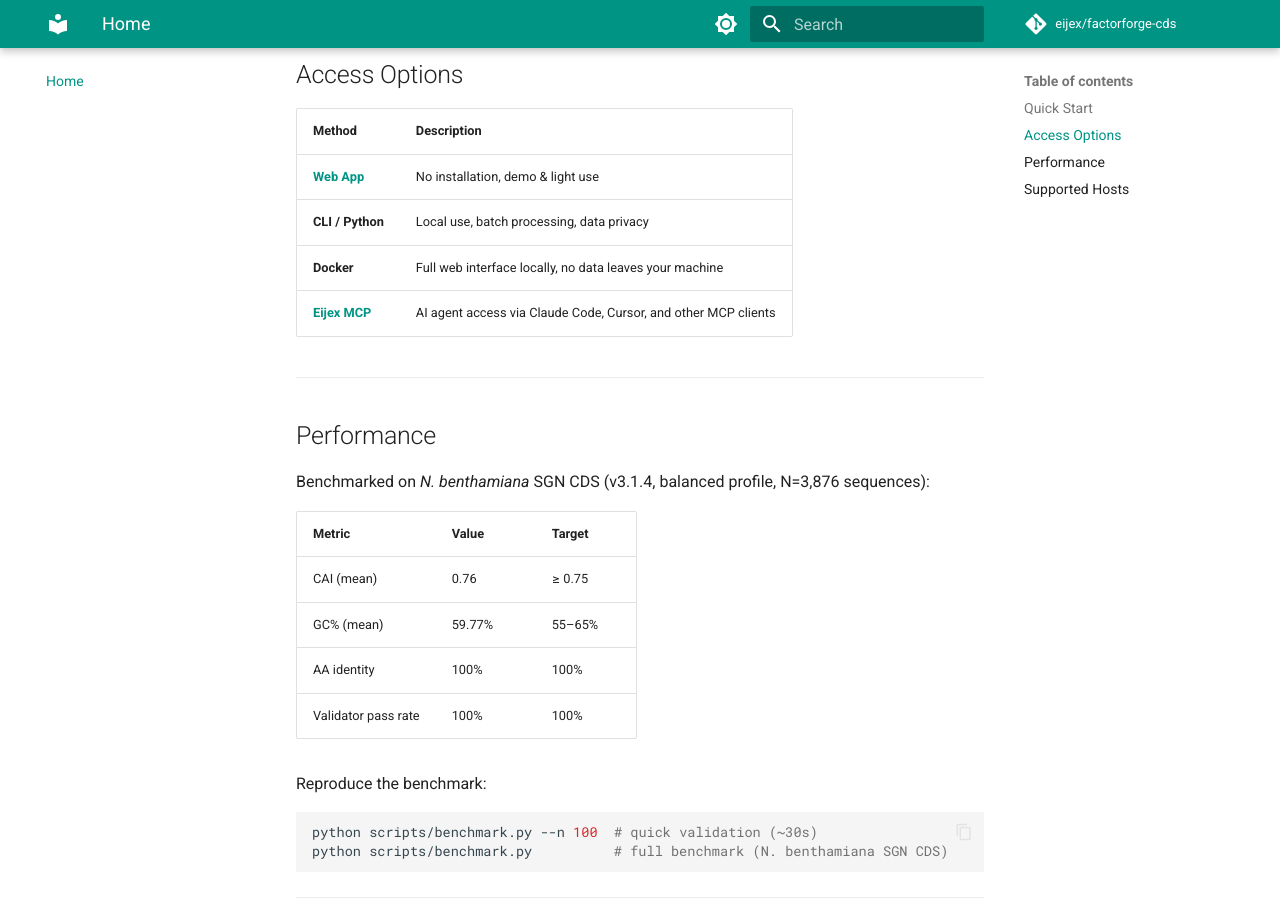
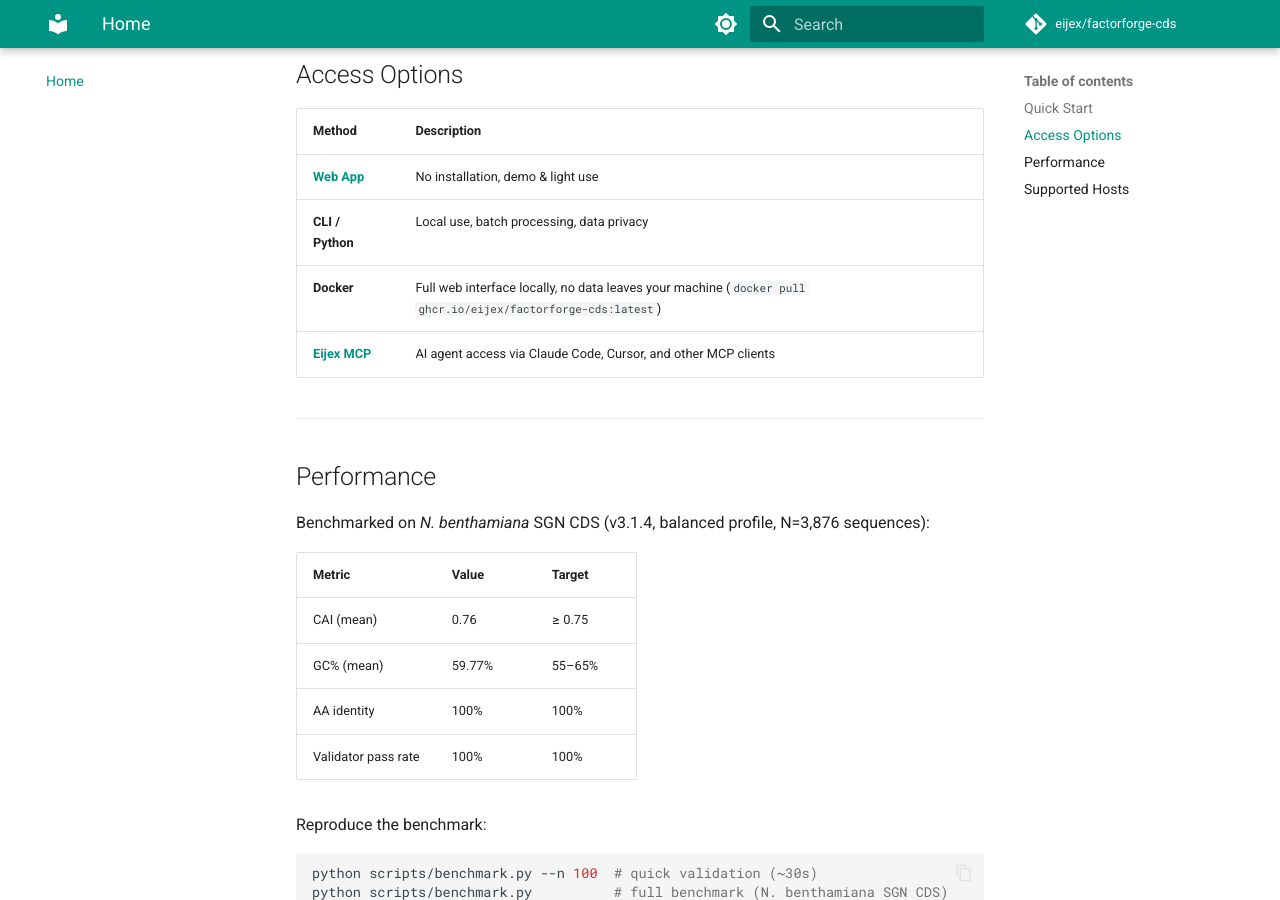
Before and after one commit to eijex/factorforge-cds, an MkDocs documentation site: the page built from docs/index.md, in a window 1280 px wide and 900 px high, scrolled down 667 px. Built offline with MkDocs 1.6.1 and Material for MkDocs 9.7.7, drawn with Linux system fonts in a browser that asks for light colours; comment, search, counter and statistics services are not loaded.

Commit message:
docs: add GHCR Docker pull command to Access Options table

```diff
--- a/docs/index.md
+++ b/docs/index.md
@@ -29,7 +29,7 @@ Or use the **[web app](https://factorforge.eijex.com)** — no installation requ
 |--------|-------------|
 | **[Web App](https://factorforge.eijex.com)** | No installation, demo & light use |
 | **CLI / Python** | Local use, batch processing, data privacy |
-| **Docker** | Full web interface locally, no data leaves your machine |
+| **Docker** | Full web interface locally, no data leaves your machine (`docker pull ghcr.io/eijex/factorforge-cds:latest`) |
 | **[Eijex MCP](https://mcp.eijex.com)** | AI agent access via Claude Code, Cursor, and other MCP clients |
 
 ---
```
